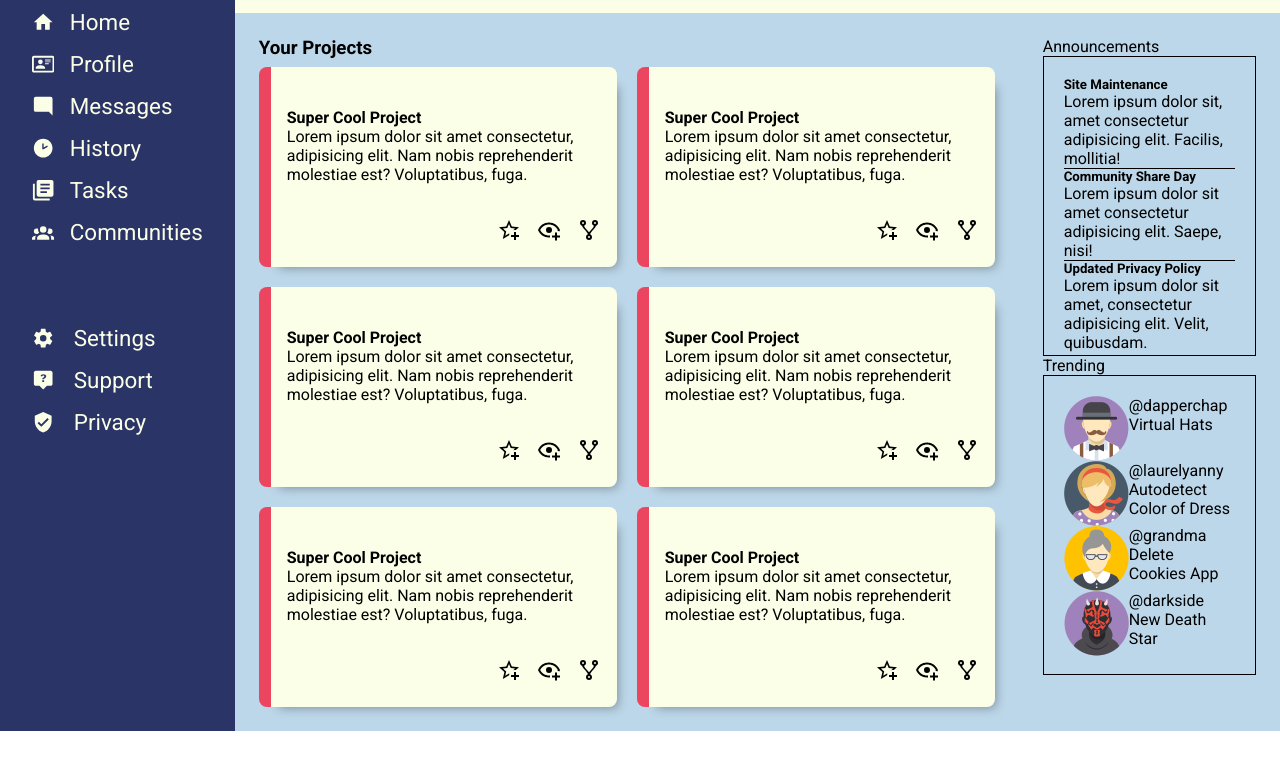
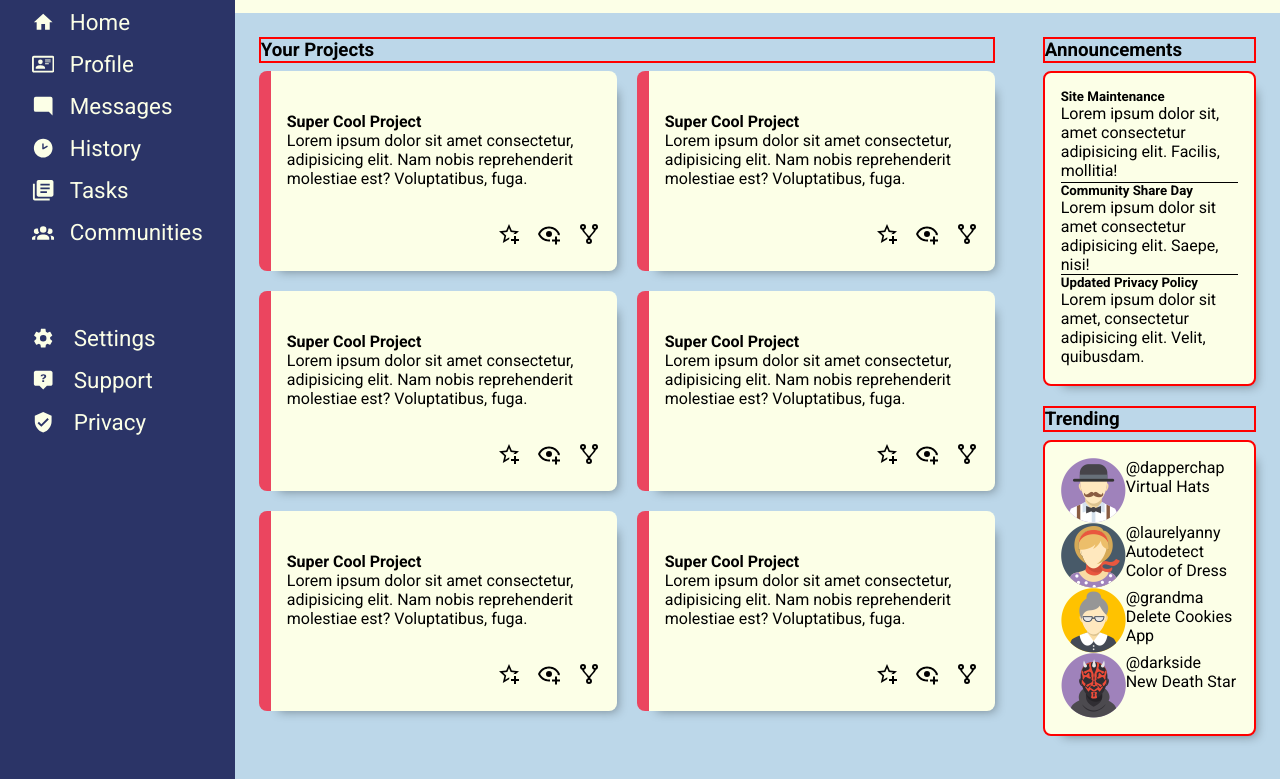
Before and after one commit to elefantoft/odin-admin-dashboard, a plain HTML site: page index.html in a window 1280 px wide. Shown: the part 151-930 px from the top of the page. Before the commit the page ends 882 px from the top, so only its background shows below. Drawn offline with Linux system fonts and the light colour scheme.

Commit message:
Change style

```diff
--- a/index.html
+++ b/index.html
@@ -138,8 +138,8 @@
             </div>
 
             <div class="highlights">
-                <div>
-                    <div>Announcements</div>
+                <div class="paal">
+                    <h3>Announcements</h3>
                     <div class="announce-box">
                         <div>
                             <h5>Site Maintenance</h5>
@@ -155,8 +155,8 @@
                         </div>
                     </div>
                 </div>
-                <div>
-                    <div>Trending</div>
+                <div class="harold">
+                    <h3>Trending</h3>
                     <div class="trending-box">
                         <div>
                             <img src="./64x64/64_10.png" alt="Avatar">
--- a/style.css
+++ b/style.css
@@ -91,6 +91,7 @@ input[type="search"] {
     border: none;
     border-radius: 2rem;
     background-color: var(--blue);
+    text-align: left;
 }
 
 .user {
@@ -140,8 +141,9 @@ input[type="search"] {
     height: 90%;
 }
 
-.projects > h3 {
+.projects > h3, .highlights > div > h3 {
     margin-bottom: 0.5rem;
+    border: 2px solid red;
 }
 
 .card-container {
@@ -152,17 +154,11 @@ input[type="search"] {
 
 .card {
     position: relative;
-    background-color: var(--white);
     height: 200px;
-    border: 1px solid black;
     display: grid;
     grid-template-rows: 3fr 1fr;
     align-items: center;
-    padding: 1rem;
-    border: none;
-    border-radius: 0.5rem;
     border-left: 0.8rem solid var(--red);
-    box-shadow: 10px 10px 10px -10px rgba(0, 0, 0, 0.4);
 }
 
 .card > div > svg {
@@ -176,16 +172,23 @@ input[type="search"] {
     justify-self: end;
 }
 
-.announce-box, .trending-box {
-    border: 1px solid black;
-    height: 300px;
+.highlights {
+    display: grid;
+    grid-template-rows: 1fr 1fr;
+    gap: 20px;
+}
+
+.card, .announce-box, .trending-box {
+    background-color: var(--white);
+    padding: 1rem;
+    border-radius: 0.5rem;
+    box-shadow: 10px 10px 10px -10px rgba(0, 0, 0, 0.4);
 }
 
 .announce-box {
     display: grid;
     grid-template-rows: repeat(3, 1fr);
-    align-items: center;
-    padding: 20px;
+    border: 2px solid red;
 }
 
 .announce-box > div:nth-child(2) {
@@ -196,7 +199,7 @@ input[type="search"] {
 .trending-box {
     display: grid;
     grid-template-rows: repeat(4, 1fr);
-    padding: 20px;
+    border: 2px solid red;
 }
 
 .trending-box > div {
```
